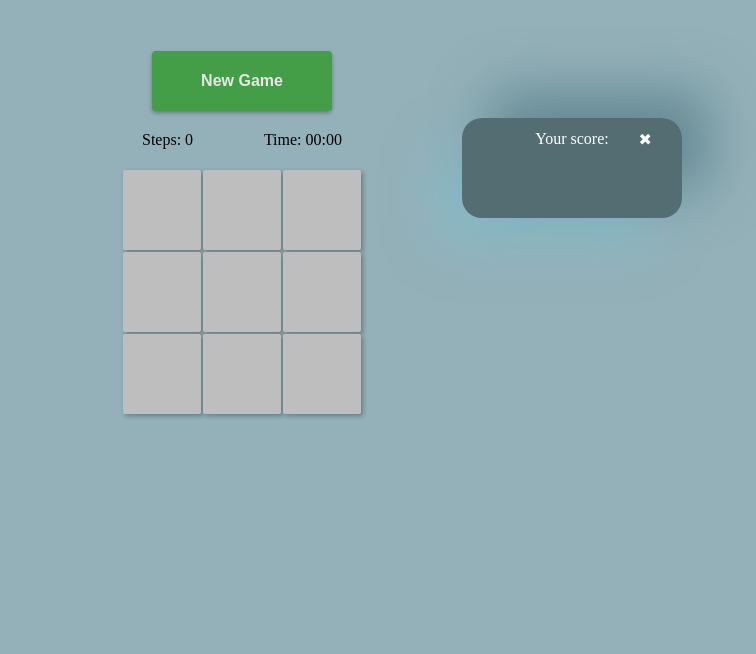
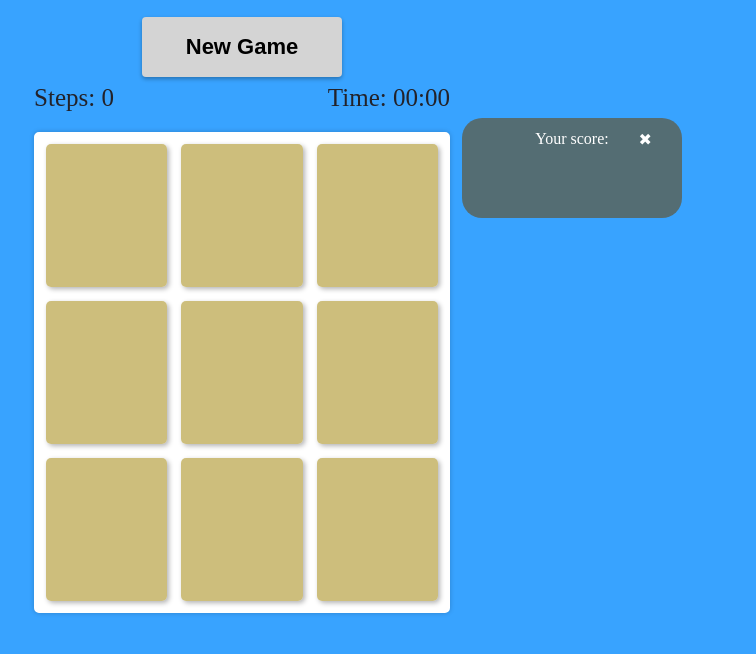
Before and after one commit to Dzmitry-Rybak/Barley-Break, a website: page src/index.html in a window 1280 px wide. Shown: the whole page, without its empty margins (398-1154 px from the left). Drawn offline with Linux system fonts and the light colour scheme.

Commit message:
new styles

```diff
--- a/src/css/style.css
+++ b/src/css/style.css
@@ -4,12 +4,16 @@
     padding: 0;
 }
 body {
-    background-color: #94b0b8;
+    background-color: #38a3ff;
+    height: 100%;
+    padding: 10px;
+    color: rgb(35, 34, 41);
+    justify-content: center;
+    align-items: center;
+    user-select: none;
 }
 .container {
     text-align: center;
-    padding: 50px 0 50px 0;
-    width: 840px;
     margin: 0 auto;
 }
 
@@ -18,32 +22,36 @@ body {
 }
 
 #board {
-    width: 240px;
+    width: 33%;
+    background-color: rgb(255, 255, 255);
+    box-shadow: rgba(0, 0, 0, 0.2) 0px 0px 5px;
+    border: 5px solid rgb(255, 255, 255);
+    border-radius: 5px;
     margin: 0 auto;
 }
 button  {
     cursor: pointer;
-    height: 80px;
-    width: 80px;
-    margin: 1px;
-    background-color: #D3D3D3;
-    font-size: 16px;
+    height: 143px;
+    width: 150px;
+    margin: 7px;
+    background-color: #cfb853b8;
+    font-size: 20px;
+    color: #000;
     font-weight: bold;
     border: none;
-    border-radius: 2px;
+    border-radius: 5px;
     box-shadow: 2px 2px 5px rgba(0, 0, 0, 0.3);
     filter: brightness(90%);
 }
 
 .new-game {
     padding: 10px 20px;
-    width: 180px;
+    width: 200px;
     height: 60px;
-    margin-bottom: 20px;
-    font-size: 16px;
+    font-size: 22px;
     font-weight: bold;
-    color: #fff;
-    background-color: #4CAF50;
+    color: #000;
+    background-color: #ebebeb;
     border-radius: 4px;
     border: none;
     cursor: pointer;
@@ -51,12 +59,12 @@ button  {
     box-shadow: 0 2px 4px rgba(0, 0, 0, 0.3);
 }
 .new-game:hover {
-    background-color: #45a049;
+    background-color: #9ac99c;
     box-shadow: 0 4px 8px rgba(0, 0, 0, 0.3);
 }
 
 .new-game:active {
-    background-color: #3e8e41;
+    background-color: #9ac99c;
     box-shadow: 0 4px 8px rgba(0, 0, 0, 0.3);
 }
 
@@ -79,9 +87,13 @@ button:active {
 .state {
     margin: 0 auto;
     margin-bottom: 20px;
-    width: 200px;
+    width: 33%;
     display: flex;
     justify-content: space-between;
+}
+
+#step, #time {
+    font-size: 25px;
 }
 
 .score {
@@ -94,8 +106,6 @@ button:active {
     color: #fff;
     border-radius: 20px;
     background: linear-gradient(45deg, #546d73, #546d73);
-    box-shadow:  27px -27px 54px #648a93,
-                -27px 27px 54px #88bac7;
 }
 
 .clear__score {
@@ -119,7 +129,7 @@ button:active {
 }
 
 #message {
-    width: 400px;
+    width: 500px;
     position: fixed;
     display: none;
     top: 50%;
@@ -128,7 +138,7 @@ button:active {
     padding: 20px;
     text-align: center;
     border-radius: 6px;
-    background: linear-gradient(145deg, #5d835d, #4e6e4e);
+    background: linear-gradient(145deg, #c2f0ba, #6b826b);
     box-shadow:  5px 5px 76px #4e6e4e, -5px -5px 76px #608660;
     opacity: 0;
     transition: opacity 0.5s ease-in-out;
--- a/src/js/script.js
+++ b/src/js/script.js
@@ -81,7 +81,8 @@
         let timeIterval;
 
         // clicked New Game
-        document.querySelector('.new-game').addEventListener('click', () => {
+
+        function handleNewGameClick() {
             clearInterval(timeIterval);
             board = shuffleArray(startArray)
             let secondsCount = 0,
@@ -110,7 +111,7 @@
             step.textContent = 'Steps: 0';
             drawAll()
 
-        })
+        }
 
         // Get the coordinates of the empty element.
         function getEmptyCellCoordinates() {
@@ -222,8 +223,11 @@
         addScoreItem();
 
         // clear localStorage
+
         clearScore.addEventListener('click', () => {
             scoreList.innerHTML = ''
             localStorage.removeItem('listScore');
         });
+
+        document.querySelector('.new-game').addEventListener('click', handleNewGameClick);
 })
```
